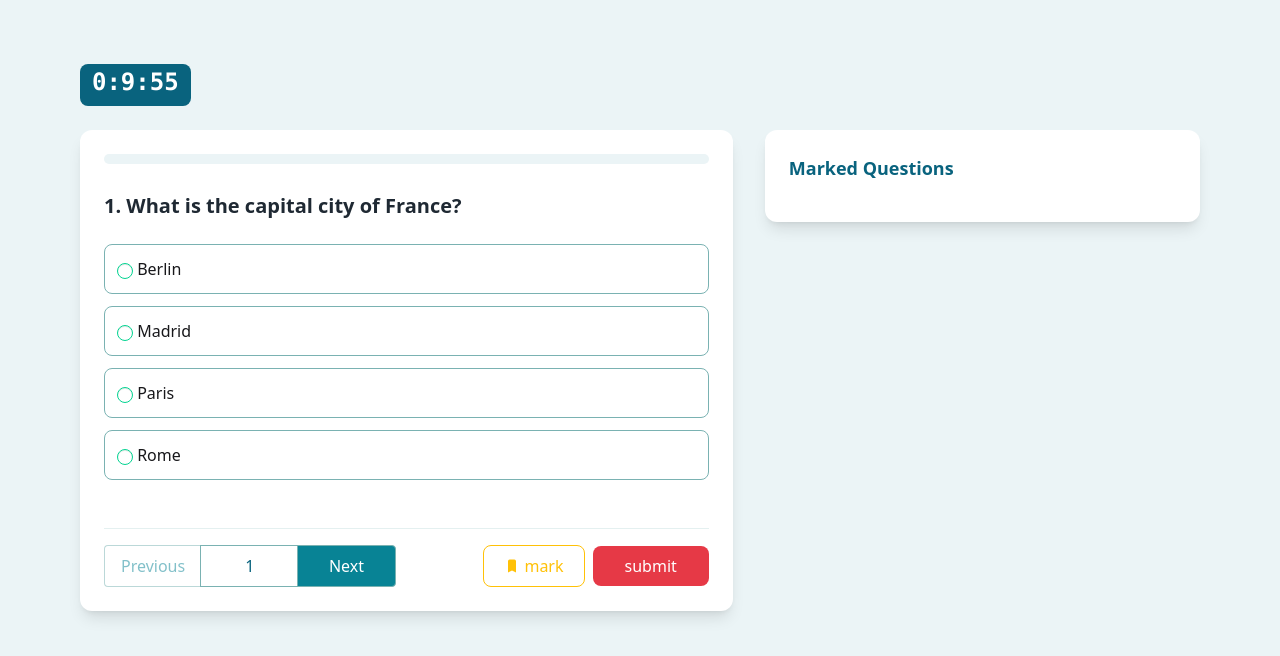
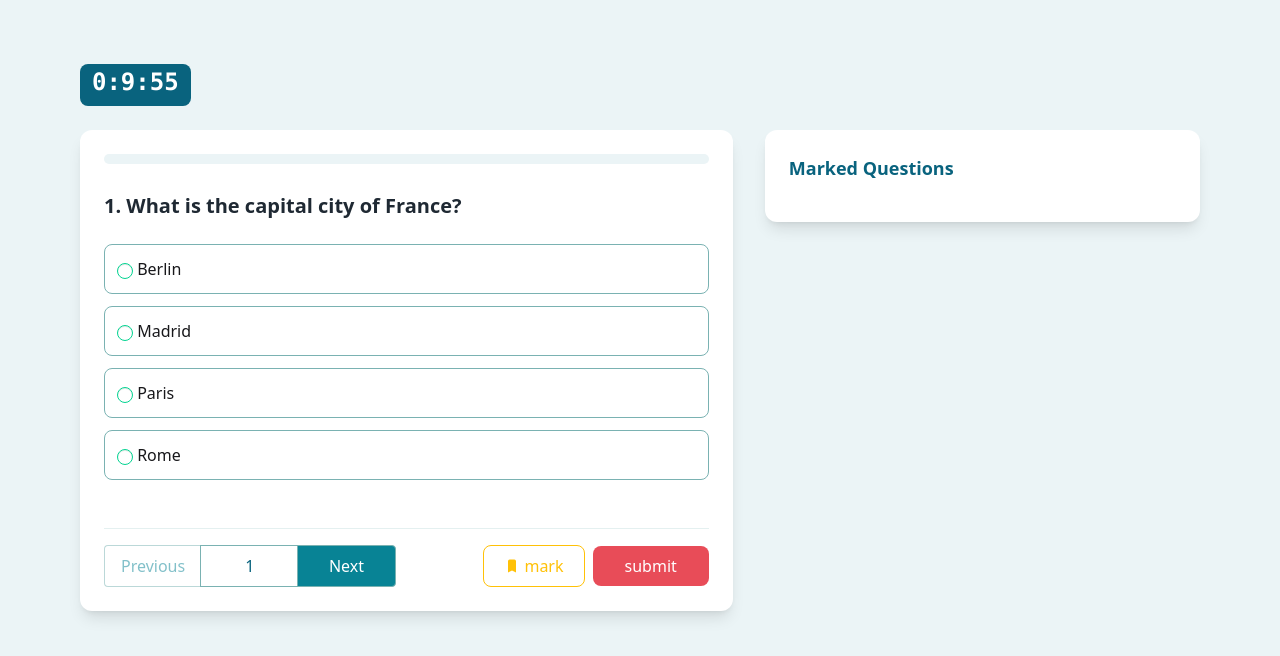
Before and after one commit to Amena24/frontend-projects, a website: page project3-exmainationSystem-responsive/exam.html in a window 1280 px wide. Drawn offline with nearby package versions, Linux system fonts and the light colour scheme; sample sign-in values are in the browser's storage.

Commit message:
Update exam.html

```diff
--- a/project3-exmainationSystem-responsive/exam.html
+++ b/project3-exmainationSystem-responsive/exam.html
@@ -524,7 +524,7 @@
                 </button>
 
                 <button onclick="submit()"
-                  class=" cursor-pointer px-6 py-2 md:px-8 md:py-2 text-sm md:text-base bg-[#E63946] text-white rounded-lg hover:bg-[#E63946]/90 transition-colors">
+                  class=" cursor-pointer px-6 py-2 md:px-8 md:py-2 text-sm md:text-base bg-[#E63946]/90 text-white rounded-lg active:bg-[#E63946] transition-colors">
                   submit
                 </button>
 
```
